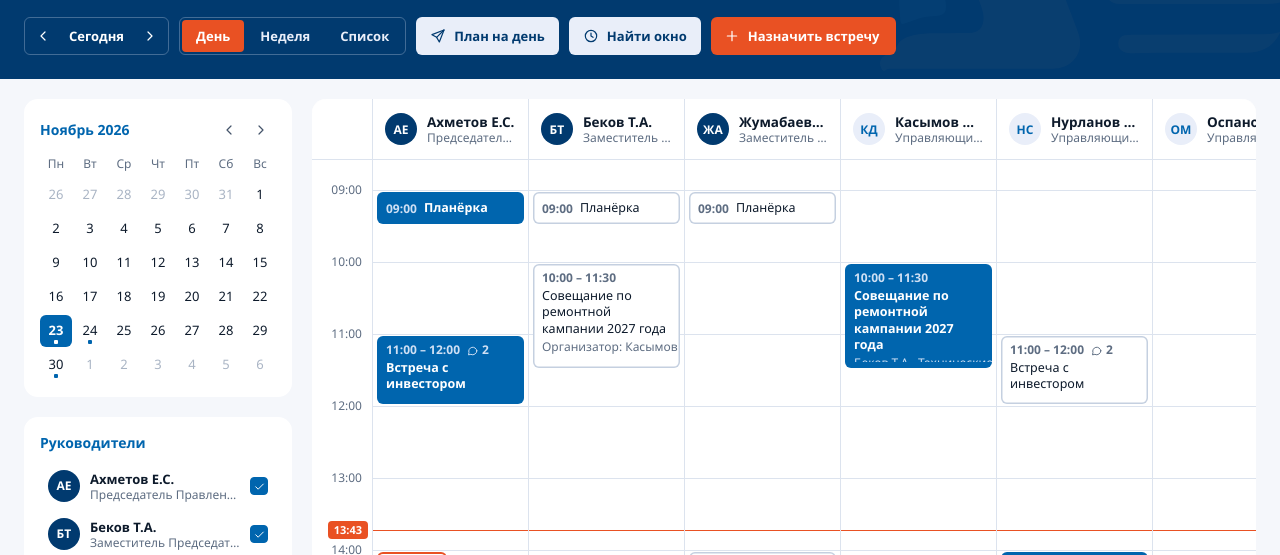
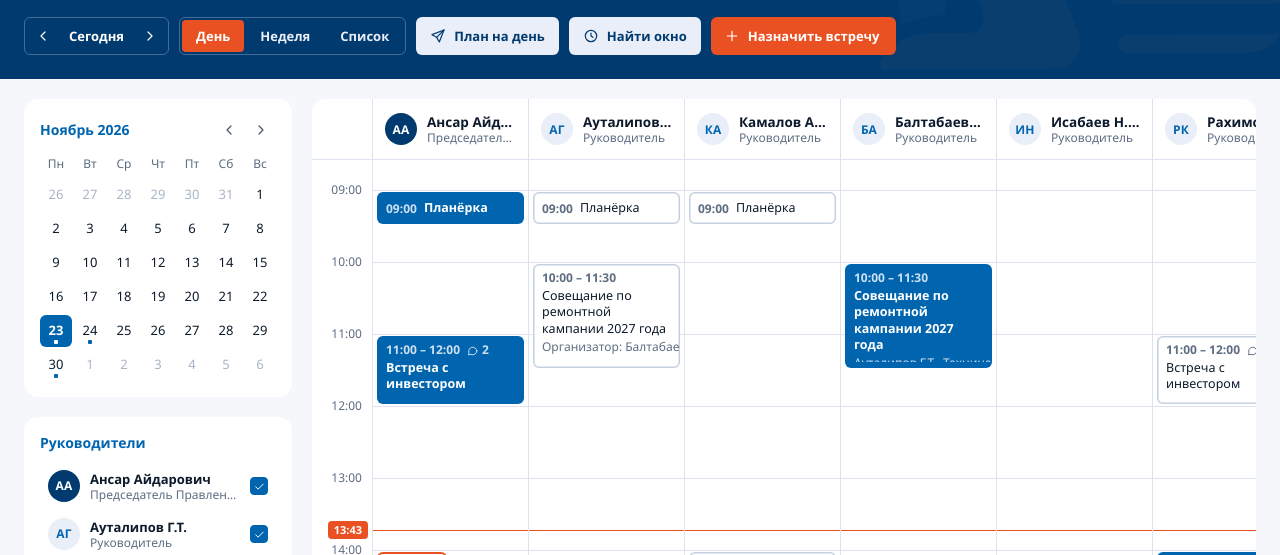
Before and after one commit to MeGalym/grafik-rukovodstva, a plain HTML site: page index.html in a window 1280 px wide. Shown: the part 220-775 px from the top of the page. Drawn offline with Linux system fonts and the light colour scheme.

Commit message:
Демо: настоящие руководители вместо вымышленных
Co-Authored-By: Claude Opus 5.5 <noreply@anthropic.com>

```diff
--- a/index.html
+++ b/index.html
@@ -1117,8 +1117,8 @@ const DEMO = !window.claude?.use && (location.protocol==="file:" || /(^|\.)githu
 function demoSeed(){
   const t = iso(new Date()), d = n => addDays(t, n), now = new Date().toISOString();
   const data = {};
-  [["chair","Ахметов Е.С.","Председатель Правления"],["dep1","Беков Т.А.","Заместитель Председателя Правления"],["dep2","Жумабаева А.М.","Заместитель Председателя Правления"],
-   ["md1","Касымов Д.К.","Управляющий директор по производству"],["md2","Нурланов С.Б.","Управляющий директор по экономике и финансам"],["md3","Оспанов М.Р.","Управляющий директор по развитию"]]
+  [["chair","Ансар Айдарович","Председатель Правления"],["dep1","Ауталипов Г.Т.","Руководитель"],["dep2","Камалов А.Н.","Руководитель"],
+   ["md1","Балтабаев А.К.","Руководитель"],["md3","Исабаев Н.Ш.","Руководитель"],["md2","Рахимов К.Б.","Руководитель"]]
     .forEach(([id,name,role],i) => data["people/"+id] = {name, role, order:i+1});
   const ev = (id, date, start, end, title, owner, people=[], extra={}) => data["events/"+id] = {title, date, start, end, owner, people, guests:"", place:"", note:"", kind:"Совещание", cc:0, ...extra};
   ev("e1", t, "09:00","09:30","Планёрка","chair",["dep1","dep2"]);
@@ -1138,7 +1138,7 @@ function demoSeed(){
   return data;
 }
 function demoStore(){
-  const KEY = "gr-demo-v1"; let data = null;
+  const KEY = "gr-demo-v2"; let data = null;
   try{ data = JSON.parse(localStorage.getItem(KEY) || "null"); }catch(e){}
   if (!data) data = demoSeed();
   const subs = new Set();
@@ -1160,7 +1160,7 @@ function demoStore(){
 }
 function setupDemo(){
   db = demoStore();
-  const names = {"demo-user":"Вы (секретарь)", "demo-2":"Помощник Нурланова С.Б."};
+  const names = {"demo-user":"Вы (секретарь)", "demo-2":"Помощник Рахимова К.Б."};
   user = {profiles: async ids => Object.fromEntries([].concat(ids).map(i => [i, {id:i, name:names[i]||"", avatarUrl:""}]))};
   dl = {save: async ({filename, data}) => { const a = document.createElement("a"); a.href = URL.createObjectURL(new Blob([data])); a.download = filename; document.body.appendChild(a); a.click(); a.remove(); setTimeout(() => URL.revokeObjectURL(a.href), 4000); return {status:"saved"}; }};
   S.me = {id:"demo-user", name:"Демо-пользователь", avatarUrl:""}; S.uid = "demo-user"; S.isAdmin = true; S.canWrite = true;
```
Also changed, not shown: 1 other file.
